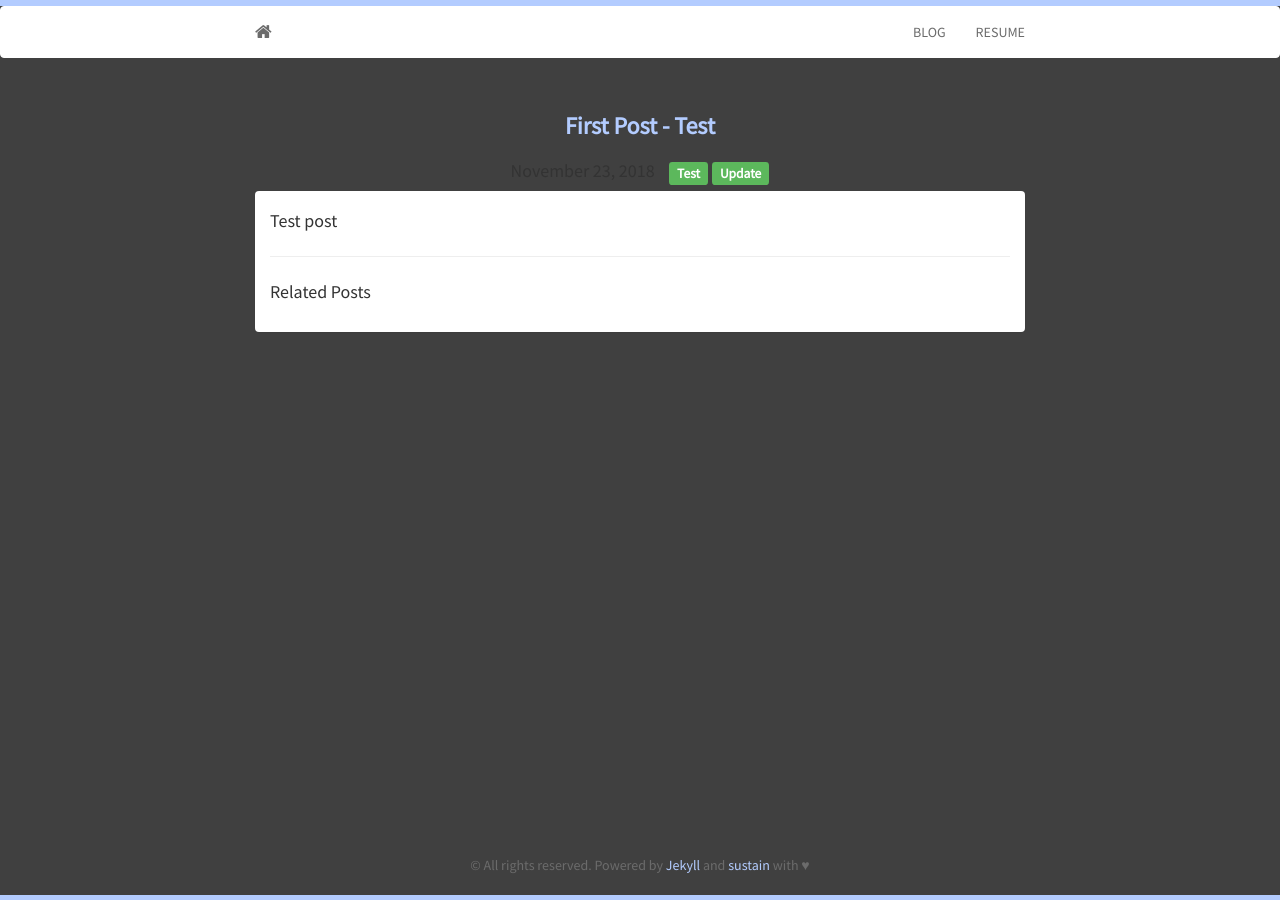
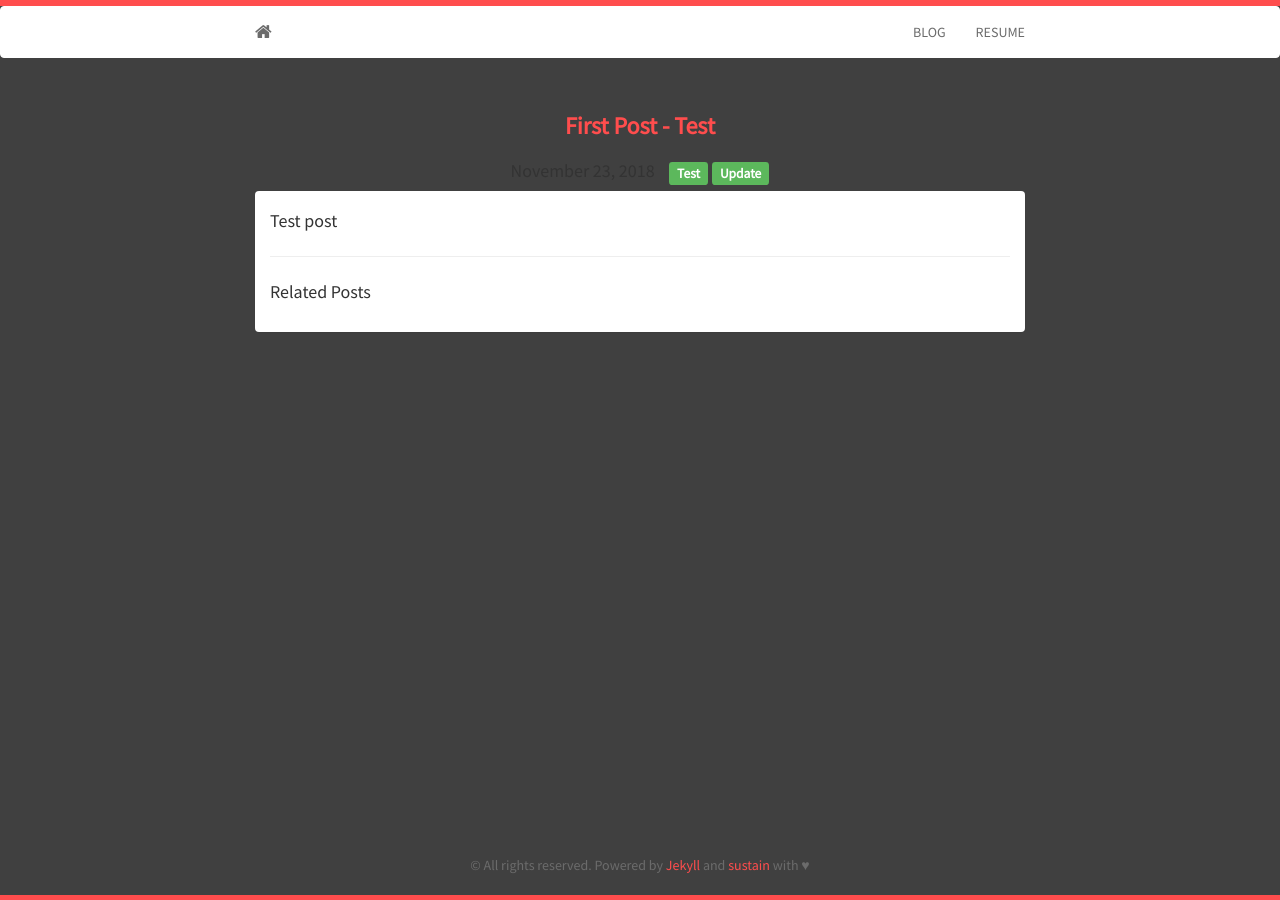
Before and after one commit to mrkaye97/mrkaye97.github.io, a Jekyll site: the page built from _posts/2018-11-23-test.md, in a window 1280 px wide. Built offline with Jekyll 4.4.1, drawn with Linux system fonts in a browser that asks for light colours; nearby versions of some CDN libraries.

Commit message:
Update main.css

```diff
--- a/static/css/main.css
+++ b/static/css/main.css
@@ -6,7 +6,7 @@
   background-color: #404040;
   font-family: 'Source Sans Pro', sans-serif;
   /* The html and body elements cannot have any padding or margin. */
-  border-top: 3px solid #b3ccff;
+  border-top: 3px solid #ff4d4d;
 }
 /* Wrapper for page content to push down footer */
 #wrap {
@@ -96,10 +96,10 @@
   margin: 20px 0;
 }
 .container a {
-  color: #b3ccff;
+  color: #ff4d4d;
 }
 .container a:hover {
-  color: #b3ccff;
+  color: #ff4d4d;
 }
 .img-responsive {
  display: block;
@@ -120,10 +120,10 @@
   font-size: 15px;
 }
 .panel-default h4 a, h5 a {
-  color: #b3ccff;
+  color: #ff4d4d;
 }
 .panel-default h4 a:hover, h5 a:hover {
-  color: #b3ccff;
+  color: #ff4d4d;
 }
 .panel{
   border-style: none;
@@ -174,7 +174,7 @@
 	color: #6b6b6b;
 }
 div.footer{
-  border-bottom: 5px solid #b3ccff;;
+  border-bottom: 5px solid #ff4d4d;;
 }
 /* Set the fixed height of the footer here */
 /*.footer {
```
